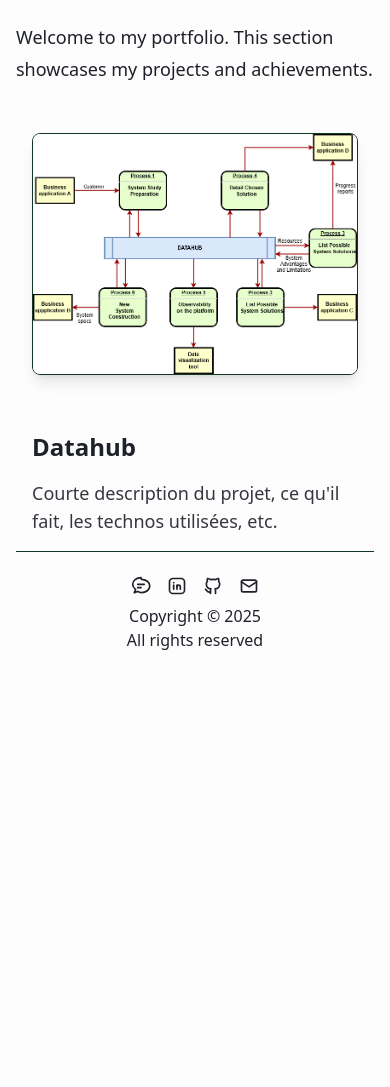
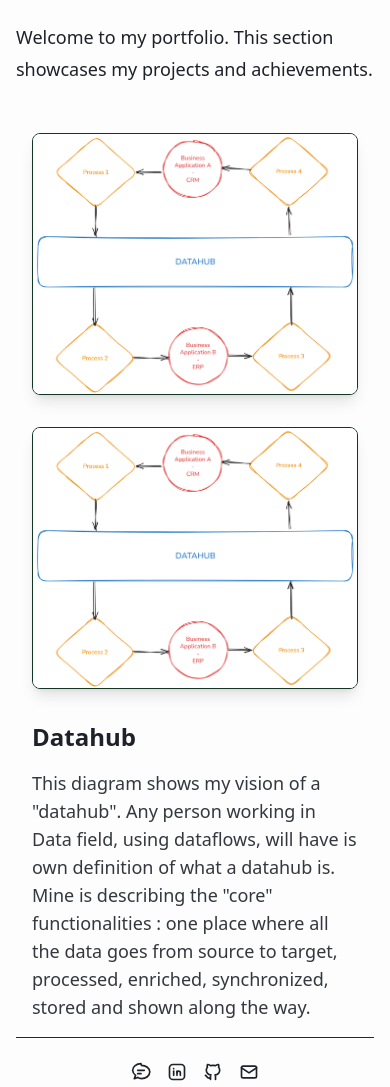
Before and after one commit to jeoste/jeoste.github.io, an Astro site: page /portfolio in a window 390 px wide. Shown: the part 200-1287 px from the top of the page. Before the commit the page ends 884 px from the top, so only its background shows below. Built offline with nearby package versions, Linux system fonts and the light colour scheme; Astro itself is replaced by a stand-in of ours.

```diff
--- a/src/pages/portfolio.astro
+++ b/src/pages/portfolio.astro
@@ -17,10 +17,14 @@
     </div>
     <section class="mt-12 flex flex-col gap-16">
       <div class="flex flex-col items-center md:flex-row md:items-start gap-8">
-        <img src="/assets/images/opaque-datahub.drawio.png" alt="Datahub" class="w-full max-w-2xl rounded-lg shadow-lg border border-border" loading="lazy" />
-        <div class="flex-1 mt-6 md:mt-0">
-          <h2 class="text-2xl font-bold mb-4">Datahub</h2>
-          <p class="text-lg text-foreground/90">Courte description du projet, ce qu'il fait, les technos utilisées, etc.</p>
+        <img src="/assets/images/datahub_excalidraw.png" alt="Datahub" class="w-full max-w-2xl rounded-lg shadow-lg border border-border" loading="lazy" />
+        <div class="flex flex-col gap-8 w-full">
+          <img src="/assets/images/datahub_excalidraw.png" alt="Datahub" class="w-full max-w-2xl rounded-lg shadow-lg border border-border" loading="lazy" />
+          <div>
+            <h2 class="text-2xl font-bold mb-4">Datahub</h2>
+            <p class="text-lg text-foreground/90">This diagram shows my vision of a "datahub". Any person working in Data field, using dataflows, will have is own definition of what a datahub is.</p>
+            <p class="text-lg text-foreground/90">Mine is describing the "core" functionalities : one place where all the data goes from source to target, processed, enriched, synchronized, stored and shown along the way.</p>
+          </div>
         </div>
       </div>
       <!-- Duplique ce bloc pour chaque projet à mettre en avant -->
--- a/src/pages/vault.astro
+++ b/src/pages/vault.astro
@@ -19,8 +19,8 @@
       <p>Cursor : create prototype and transform ideas into concrete solutions.</p>
       <p>VSCode : all temporary files, codes, testing</p>
       <p>Notepad++ : old but gold</p>
-      <p>FileZilla</p>
-      <p>Winscp : Transfer files from Windows to servers (Linux)</p>
+      <p>FileZilla : FTP client for transferring files</p>
+      <p>WinSCP : Transfer files from Windows to servers (Linux)</p>
       <p>mRemoteNG : Access all servers with command lines</p>
       <p>MobaXTerm : Access all servers with command lines</p>
       <p>Linear : one platform for all projects</p>
```
Also changed, not shown: public/assets/images/datahub_excalidraw.png (added), src/assets/images/AstroPaper-v3.png (deleted), src/assets/images/AstroPaper-v4.png (deleted), src/assets/images/AstroPaper-v5.png (deleted), src/assets/images/forrest-gump-quote.png (deleted).
